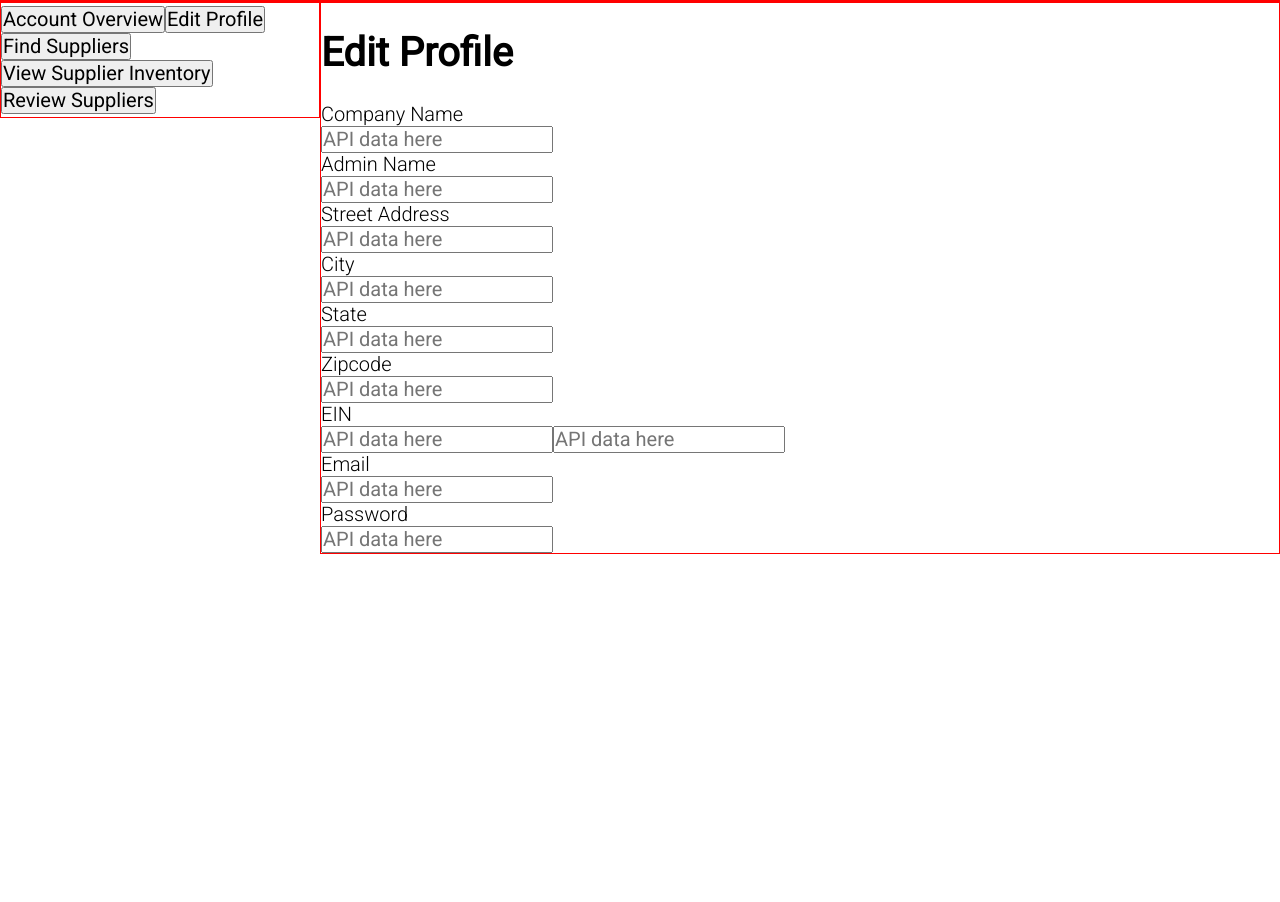
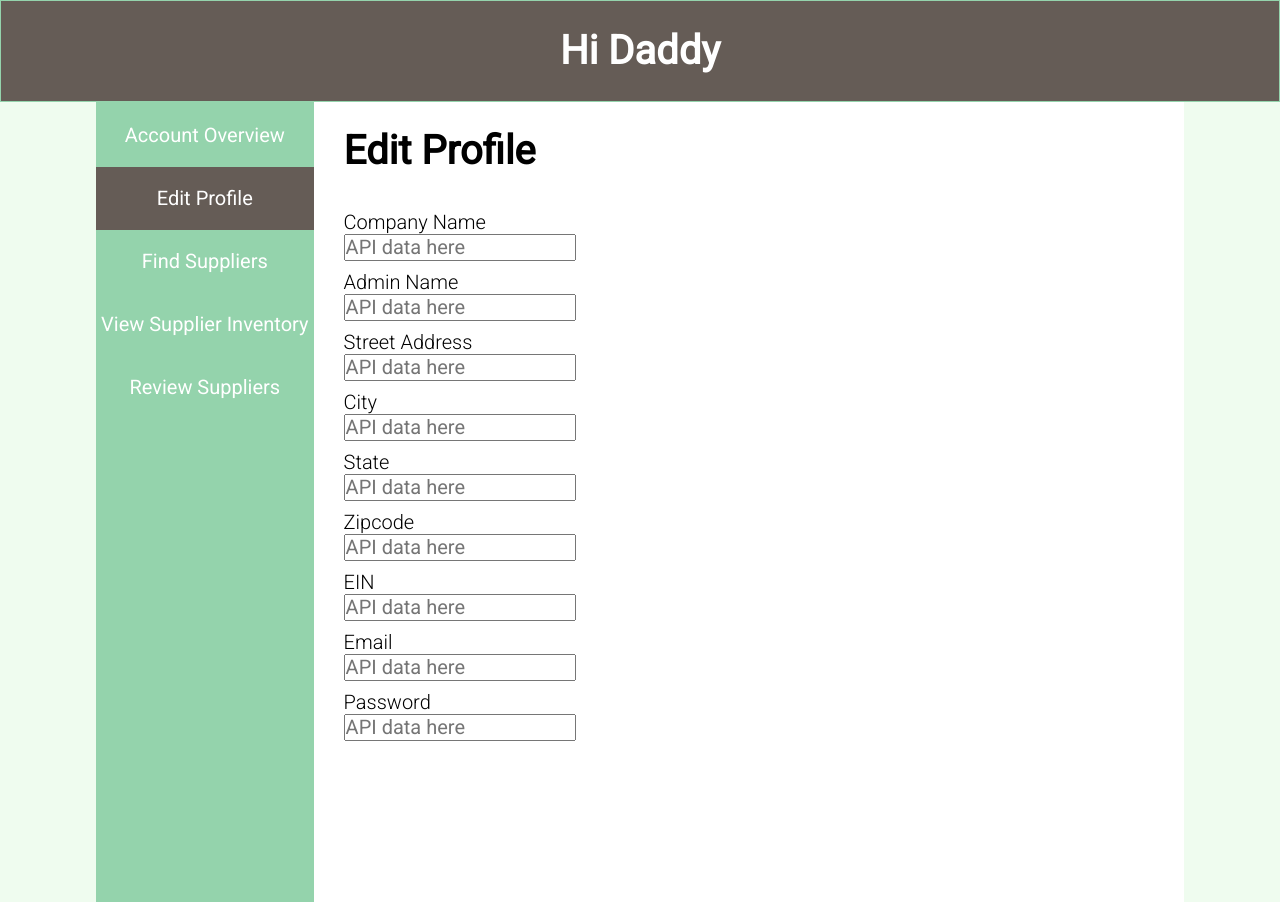
Before and after one commit to ajrsabet/project3-front-heroku-test2, a React (Create React App) app: page /charity in a window 1280 px wide. Both pictures are taken after a click on the button "Edit Profile". Before the commit the page ends 800 px from the top, so only its background shows below. Built offline with nearby package versions, Linux system fonts and the light colour scheme.

Commit message:
tuesdayMorning

```diff
--- a/src/Components/Form/index.js
+++ b/src/Components/Form/index.js
@@ -13,8 +13,7 @@ export default function Form() {
     city: "",
     state: "",
     zipcode: "",
-    ein2: "",         // Can't type in the field
-    einRemaining: "", // Can't type in the field
+    ein: "",         // Can't type in the field
     email: "",
     password: ""
   })
@@ -136,18 +135,11 @@ export default function Form() {
           placeholder='ZIPCODE'
         />
         <input
-          value={userState.ein2}
+          value={userState.ein}
           onChange={handleInputChange}
           type='number'
-          name='ein2'
+          name='ein'
           placeholder='EIN'
-        />
-        <input
-          value={userState.einRemaining}
-          onChange={handleInputChange}
-          type='number'
-          name='einRemaining'
-          placeholder='EIN-7-Digits' // Added a placd holder for the input
         />
         <input
           value={userState.email}
--- a/src/Components/Wrapper/index.js
+++ b/src/Components/Wrapper/index.js
@@ -2,7 +2,7 @@ import React from 'react';
 
 export default function Wrapper(props) {
   return (
-    <div>
+    <div className='wrapper'>
       {props.children}
     </div>
   )
--- a/src/Pages/CharityAccountPage.js
+++ b/src/Pages/CharityAccountPage.js
@@ -55,7 +55,7 @@ export default function CharityAccountPage() {
             </tbody>
           </table>
           <br />
-                    <button onClick={editProfile}>Edit Profile</button>
+          {/* <button onClick={editProfile}>Edit Profile</button> */}
 
         </div>
 
@@ -78,9 +78,8 @@ export default function CharityAccountPage() {
           <p>State</p>
           <input placeholder="API data here"></input>
           <p>Zipcode</p>
-                    <input placeholder="API data here"></input>
+          <input type='number' placeholder="API data here"></input>
           <p>EIN</p>
-                    <input placeholder="API data here"></input>
           <input placeholder="API data here"></input>
           <p>Email</p>
           <input placeholder="API data here"></input>
@@ -122,17 +121,21 @@ export default function CharityAccountPage() {
 
   return (
     <div>
-            <Header />
+      <Header>
+        <h1>Hi Daddy</h1>
+      </Header>
+      <Wrapper>
         <Aside>
-                <button onClick={accountOverview}>Account Overview</button>
-                <button onClick={editProfile}>Edit Profile</button>
-                <button onClick={findSupplier}>Find Suppliers</button>
-                <button onClick={viewInventory}>View Supplier Inventory</button>
-                <button onClick={reviewSupplier}>Review Suppliers</button>
+          <button className='btn' onClick={accountOverview}>Account Overview</button>
+          <button className='btn' onClick={editProfile}>Edit Profile</button>
+          <button className='btn' onClick={findSupplier}>Find Suppliers</button>
+          <button className='btn' onClick={viewInventory}>View Supplier Inventory</button>
+          <button className='btn' onClick={reviewSupplier}>Review Suppliers</button>
         </Aside>
         <Section>
           <div>{sectionState.sectionData}</div>
         </Section>
+      </Wrapper>
     </div>
   )
 
--- a/src/Pages/Home.js
+++ b/src/Pages/Home.js
@@ -14,7 +14,7 @@ export default function Home() {
           <Link to='/login'>Login</Link>
 
         </Navbar>
-          <h1>Title</h1>
+        <h1>Title</h1>
       </Header>
       <div className='main-info'>
         info hhit
--- a/src/Pages/SupplierAccountPage.js
+++ b/src/Pages/SupplierAccountPage.js
@@ -84,12 +84,11 @@ export default function SupplierAccountPage() {
           <p>City</p>
           <input placeholder="API data here"></input>
           <p>State</p>
-                    <input placeholder="API data here"></input>
+          <input type='number' placeholder="API data here"></input>
           <p>Zipcode</p>
-                    <input placeholder="API data here"></input>
+          <input type='number' placeholder="API data here"></input>
           <p>EIN</p>
-                    <input placeholder="API data here"></input>
-                    <input placeholder="API data here"></input>
+          <input type='number' placeholder="API data here"></input>
           <p>Email</p>
           <input placeholder="API data here"></input>
           <p>Password</p>
@@ -128,17 +127,21 @@ export default function SupplierAccountPage() {
 
   return (
     <div>
-            <Header />
+      <Header>
+        <h1>Hi Daddy</h1>
+      </Header>
+      <Wrapper>
         <Aside>
-                <button onClick={accountOverview}>Account Overview</button>
-                <button onClick={editProfile}>Edit Profile</button>
-                <button onClick={setPickupSchedule}>Set Pickup Schedule</button>
-                <button onClick={updateInventory}>Update Inventory</button>
-                <button onClick={reviewCharities}>Review Charities</button>
+          <button className='btn' onClick={accountOverview}>Account Overview</button>
+          <button className='btn' onClick={editProfile}>Edit Profile</button>
+          <button className='btn' onClick={setPickupSchedule}>Set Pickup Schedule</button>
+          <button className='btn' onClick={updateInventory}>Update Inventory</button>
+          <button className='btn' onClick={reviewCharities}>Review Charities</button>
         </Aside>
         <Section>
           <div>{sectionState.sectionData}</div>
         </Section>
+      </Wrapper>
     </div>
   )
 }
--- a/src/style/Resources/grid-css/grid.css
+++ b/src/style/Resources/grid-css/grid.css
@@ -143,7 +143,7 @@
 
 .span-4-of-5 {
     /* width: 79.68%;  */
-    width: 75%;
+    width: 80%;
 }
 
 .span-3-of-5 {
@@ -152,7 +152,7 @@
 
 .span-2-of-5 {
     /* width: 39.04%; */
-    width: 25%
+    width: 20%
 
 }
 
--- a/src/style/css/style.min.css
+++ b/src/style/css/style.min.css
@@ -1 +1 @@
-*{margin:0;padding:0;-webkit-box-sizing:border-box;box-sizing:border-box}body{font-family:"Roboto",sans-serif;font-size:20px;font-weight:300;text-rendering:optimizeLegibility}.aside,.Section{border:1px red solid;display:-webkit-inline-box;display:-ms-inline-flexbox;display:inline-flex;padding:0;margin:0}.header{border:1px red solid;width:100%;height:auto;-webkit-box-pack:center;-ms-flex-pack:center;justify-content:center}.header h1{text-align:center}.btn{width:100%;margin-bottom:10px}
+*{margin:0;padding:0;-webkit-box-sizing:border-box;box-sizing:border-box}body{font-family:"Roboto",sans-serif;font-size:20px;font-weight:300;text-rendering:optimizeLegibility;background-color:#effcef}.aside,.Section{display:-webkit-inline-box;display:-ms-inline-flexbox;display:inline-flex;margin:0;height:100vh}.wrapper{width:85%;margin:0 auto}.Section{padding-left:30px;background-color:#fff}.Section div{width:100%}.Section div p{width:100%;padding-top:10px}.aside{background-color:#94d3ac}.aside .btn{background-color:#94d3ac;color:#fff;width:100%;padding:20px 0;border:none;cursor:pointer;-webkit-transition:0.3s;transition:0.3s}.aside .btn:hover{background-color:#655c56}.aside .btn:focus,.aside .btn:active{outline:none;background-color:#655c56}.header{background-color:#655c56;border:#94d3ac 1px solid;width:100%;height:auto;-webkit-box-pack:center;-ms-flex-pack:center;justify-content:center;color:#fff}.header h1{text-align:center;padding:none;margin:none}
--- a/src/style/scss/style.scss
+++ b/src/style/scss/style.scss
@@ -11,28 +11,72 @@ body {
   font-size: $primary-font-size;
   font-weight: $primary-font-weight;
   text-rendering: optimizeLegibility;
+  background-color: $primary-color-4;
 }
 
-.aside, .Section {
-  border: 1px red solid;
+.aside,
+.Section {
+  // border: 1px red solid;
   display: inline-flex;
-  padding: 0;
+  // padding: 0;
   margin: 0;
+  height: 100vh;
 }
 
+.wrapper {
+  width: 85%;
+  margin: 0 auto;
+}
 
+.Section {
+  padding-left: 30px;
+  background-color: #fff;
+
+  div {
+    width: 100%;
+
+    p {
+      width: 100%;
+      padding-top: 10px;
+    }
+  }
+}
+
+.aside {
+  background-color: $primary-color-2;
+
+  .btn {
+    background-color: $primary-color-2;
+    color: #fff;
+    width: 100%;
+    padding: 20px 0;
+    border: none;
+    cursor: pointer;
+    transition: 0.3s;
+
+    &:hover {
+      background-color: $primary-color-1;
+    }
+
+    &:focus,
+    &:active {
+      outline: none;
+      background-color: $primary-color-1;
+    }
+  }
+}
 
 .header {
-  border: 1px red solid;
+  background-color: $primary-color-1;
+  border: $primary-color-2 1px solid;
   width: 100%;
   height: auto;
   justify-content: center;
+  color: #fff;
+
   h1 {
     text-align: center;
+    padding: none;
+    margin: none;
   }
 }
-
-.btn {
-  width: 100%;
-  margin-bottom: 10px;
-}
```
Also changed, not shown: src/style/scss/_config.scss (+4 -4 lines). Lines whose indentation alone changed are shown as unchanged.
